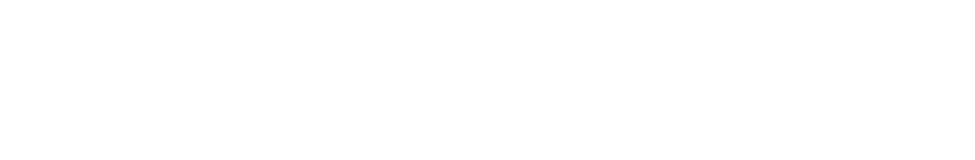
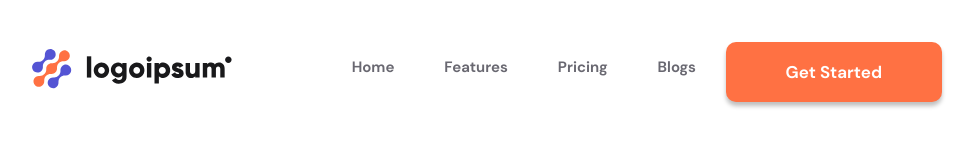
Before and after one commit to Ilkhomjon2604/logoipsum, a plain HTML site: page index.html in a window 1280 px wide. Shown: the whole page, without its empty margins (153-1128 px from the left). Drawn offline with Linux system fonts and the light colour scheme.

Commit message:
navbar is added with styles

```diff
--- a/css/styles.css
+++ b/css/styles.css
@@ -1,17 +1,17 @@
-:root{
+:root {
   --text-color: #696871;
-  --text-color-dark:#1D2026;
-  --text-link:#5454D4;
-  --light-bg:#e5e5e5;
-  --box-shadow:0px 4px 4px rgba(0 0 0 0.25);
-  --font:"Dm Sans", sans-serif;
+  --text-color-dark: #1D2026;
+  --text-link: #5454D4;
+  --light-bg: #e5e5e5;
+  --box-shadow: 0px 4px 4px 0px rgba(0 0 0 0.25);
+  --font: "Dm Sans", sans-serif;
 
 }
 
 @font-face {
   font-family: "DM Sans";
   src: url("../fonts/DMSans-Regular.woff2") format("woff2"),
-      url("../fonts/DMSans-Regular.woff") format("woff");
+    url("../fonts/DMSans-Regular.woff") format("woff");
   font-weight: normal;
   font-style: normal;
   font-display: swap;
@@ -20,7 +20,7 @@
 @font-face {
   font-family: "DM Sans";
   src: url("../fonts/DMSans-Bold.woff2") format("woff2"),
-      url("../fonts/DMSans-Bold.woff") format("woff");
+    url("../fonts/DMSans-Bold.woff") format("woff");
   font-weight: bold;
   font-style: normal;
   font-display: swap;
@@ -47,13 +47,11 @@ body {
   display: flex;
   flex-direction: column;
   height: 100%;
-  padding: 0;
-  margin: 0;
-  font-family: "Arial", sans-serif;
-  font-size: 16px;
-  line-height: 1.5;
+  font-family: var(--font);
+  font-size: 20px;
+  line-height: 30px;
   background-color: #fff;
-  color: #222;
+  color: var(--text-color);
 }
 
 img {
@@ -61,10 +59,11 @@ img {
   height: auto;
 }
 
-ul{
+ul {
   list-style: none;
 }
-a{
+
+a {
   text-decoration: none;
   color: var(--text-color);
 }
@@ -73,9 +72,9 @@ a{
 /* CONTAINER */
 .container {
   width: 100%;
-  max-width: 1200px;
-  padding-left: 50px;
-  padding-right: 50px;
+  max-width: 1440px;
+  padding-left: 185px;
+  padding-right: 185px;
   margin-left: auto;
   margin-right: auto;
 }
@@ -85,3 +84,77 @@ a{
 .main-content {
   flex-grow: 1;
 }
+
+/* NAVBAR START  */
+.navbar {
+  max-width: 1170px;
+  width: 100%;
+  margin: 30px auto;
+  display: flex;
+  flex-direction: row;
+  justify-content: space-between;
+  align-items: center;
+}
+
+.nav-list {
+  display: flex;
+}
+
+.nav-list-item {
+  margin-left: 50px;
+}
+
+.nav-list-item-link {
+  font-weight: 700;
+  font-size: 15px;
+  transition: color 0.3s ease-in-out;
+  -webkit-transition: color 0.3s ease-in-out;
+  -moz-transition: color 0.3s ease-in-out;
+  -ms-transition: color 0.3s ease-in-out;
+  -o-transition: color 0.3s ease-in-out;
+}
+
+.underline {
+  opacity: 0;
+  margin-top: 10px;
+  width: 100%;
+  height: 2px;
+  background-color: var(--text-link);
+  transition: opacity 0.3s ease-in-out;
+  -webkit-transition: opacity 0.3s ease-in-out;
+  -moz-transition: opacity 0.3s ease-in-out;
+  -ms-transition: opacity 0.3s ease-in-out;
+  -o-transition: opacity 0.3s ease-in-out;
+}
+
+.nav-list-item-link:hover {
+  color: var(--text-color-dark);
+}
+
+.nav-list-item:hover .underline {
+  opacity: 1;
+}
+
+.btn {
+  font-size: 17px;
+  font-weight: 700;
+  line-height: 22px;
+  padding: 19px 60px;
+  border-radius: 10px;
+  border: none;
+  color: #fff;
+  cursor: pointer;
+  -webkit-border-radius: 10px;
+  -moz-border-radius: 10px;
+  -ms-border-radius: 10px;
+  -o-border-radius: 10px;
+  box-shadow: var(--box-shadow);
+  -moz-box-shadow: 0px 4px 4px 0px rgba(0, 0, 0, 0.25);
+  box-shadow: 0px 4px 4px 0px rgba(0, 0, 0, 0.25);
+}
+
+.btn-orange {
+  background-color: #FF7143;
+}
+
+/* NAVBAR END  */
--- a/index.html
+++ b/index.html
@@ -1,5 +1,6 @@
 <!DOCTYPE html>
 <html lang="en">
+
 <head>
   <meta charset="UTF-8">
   <meta http-equiv="X-UA-Compatible" content="IE=edge">
@@ -10,10 +11,43 @@
   <link rel="stylesheet" href="css/normalize.css">
   <link rel="stylesheet" href="css/styles.css">
 </head>
+
 <body>
 
+  <div class="container">
+    <!-- NAVBAR START  -->
+    <div class="navbar">
 
+      <div class="logo">
+        <a href="index.html"><img src="img/Logo.svg" alt="logo" width="200"></a>
 
+      </div>
+
+      <ul class="nav-list">
+        <li class="nav-list-item">
+          <a  class="nav-list-item-link" href="#">Home</a>
+          <div class="underline"></div>
+        </li>
+        <li class="nav-list-item">
+          <a  class="nav-list-item-link" href="#">Features</a>
+          <div class="underline"></div>
+        </li>
+        <li class="nav-list-item">
+          <a  class="nav-list-item-link" href="#">Pricing</a>
+          <div class="underline"></div>
+        </li>
+        <li class="nav-list-item">
+          <a  class="nav-list-item-link" href="#">Blogs</a>
+          <div class="underline"></div>
+        </li>
+      </ul>
+
+      <button class= "btn btn-orange">Get Started</button>
+
+    </div>
+    <!-- NAVBAR END  -->
+  </div>
   <script src="js/main.js"></script>
 </body>
+
 </html>
```
